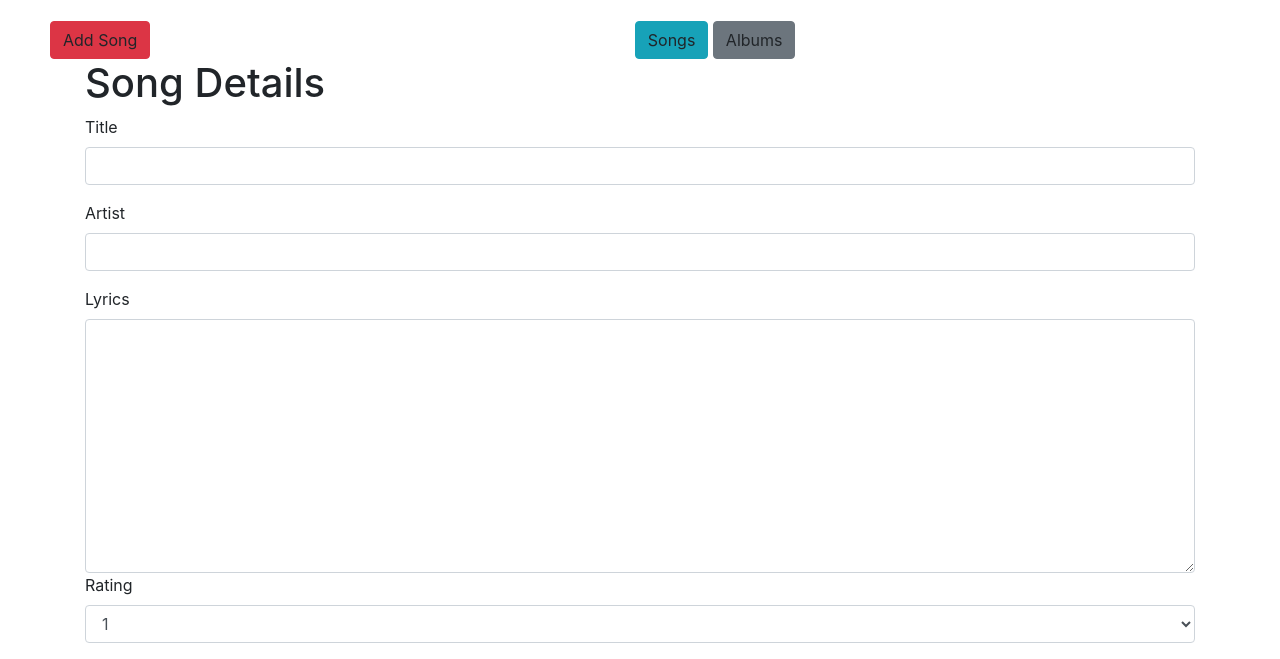
After one commit to chaolic6505/applemusicCDS, a Flask app: page /editSong in a window 1280 px wide. The commit adds this page. Shown: the part 655-1314 px from the top of the page. Run offline with Flask 2, Linux system fonts and the light colour scheme; some libraries are stand-ins or nearby versions.

Commit message:
modulize and finished song details page

```diff
--- a/server.py
+++ b/server.py
@@ -74,6 +74,10 @@ def index():
     # return render_template('index.html')
 
 
+@app.route('/editSong')
+def edit_song():
+    return render_template('modifySongDetails.html')
+
 # @app.route('/', methods=['GET', 'POST'])
 # def index():
 #     search = User(request.form)
--- a/static/style.css
+++ b/static/style.css
@@ -1,3 +1,51 @@
+a:hover {
+    -webkit-animation: zomg 0.5s infinite;
+    animation: zomg 0.5s infinite;
+}
+
+@-webkit-keyframes zomg {
+    0%,
+    100% {
+        color: #7ccdea;
+    }
+    16% {
+        color: #0074d9;
+    }
+    32% {
+        color: #2ecc40;
+    }
+    48% {
+        color: #ffdc00;
+    }
+    64% {
+        color: #b10dc9;
+    }
+    80% {
+        color: #ff4136;
+    }
+}
+
+@keyframes zomg {
+    0%,
+    100% {
+        color: #7ccdea;
+    }
+    16% {
+        color: #0074d9;
+    }
+    32% {
+        color: #2ecc40;
+    }
+    48% {
+        color: #ffdc00;
+    }
+    64% {
+        color: #b10dc9;
+    }
+    80% {
+        color: #ff4136;
+    }
+}
 .function-bar {
     margin-top: 20px;
     display: flex;
--- /dev/null
+++ b/templates/header.html
@@ -0,0 +1,71 @@
+<!DOCTYPE html>
+<html lang="en">
+	<head>
+		<meta charset="UTF-8" />
+		<meta name="viewport" content="width=device-width, initial-scale=1.0" />
+		<link
+			rel="stylesheet"
+			href="https://stackpath.bootstrapcdn.com/bootstrap/4.4.1/css/bootstrap.min.css"
+			integrity="sha384-Vkoo8x4CGsO3+Hhxv8T/Q5PaXtkKtu6ug5TOeNV6gBiFeWPGFN9MuhOf23Q9Ifjh"
+			crossorigin="anonymous"
+		/>
+		<link rel="stylesheet" href="{{ url_for('static', filename='style.css') }}" />
+		<title>Document</title>
+	</head>
+
+	<body>
+		<div class="navbar">
+			<div class="media-button">
+				<nav>
+					<img src="{{ url_for('static', filename='rendom.png') }}" alt="" />
+					<img src="{{ url_for('static', filename='back.png') }}" alt="" />
+					<img src="{{ url_for('static', filename='play.png') }}" alt="" />
+					<img src="{{ url_for('static', filename='skip.png') }}" alt="" />
+					<img src="{{ url_for('static', filename='repeat.png') }}" alt="" />
+				</nav>
+			</div>
+
+			<div class="music-info">
+				<img src="{{ url_for('static', filename='apple.png') }}" alt="" />
+			</div>
+
+			<div class="volumn">
+				<img src="{{ url_for('static', filename='volumn.png') }}volumn.png" alt="" />
+				<input type="range" min="1" max="100" value="50" />
+			</div>
+
+			<div class="signin-button">
+				<a type="button" class="btn btn-success">Sign In</a>
+			</div>
+		</div>
+
+		<div class="function-bar">
+			<nav class="add-song">
+				<a type="button" class="btn btn-danger">Add Song</a>
+			</nav>
+			<div class="switch">
+				<a type="button" class="btn btn-info">Songs</a>
+				<a type="button" class="btn btn-secondary">Albums</a>
+			</div>
+		</div>
+
+
+        {% block content %}{% endblock %}
+
+		<script
+			src="https://code.jquery.com/jquery-3.4.1.slim.min.js"
+			integrity="sha384-J6qa4849blE2+poT4WnyKhv5vZF5SrPo0iEjwBvKU7imGFAV0wwj1yYfoRSJoZ+n"
+			crossorigin="anonymous"
+		></script>
+		<script
+			src="https://cdn.jsdelivr.net/npm/popper.js@1.16.0/dist/umd/popper.min.js"
+			integrity="sha384-Q6E9RHvbIyZFJoft+2mJbHaEWldlvI9IOYy5n3zV9zzTtmI3UksdQRVvoxMfooAo"
+			crossorigin="anonymous"
+		></script>
+		<script
+			src="https://stackpath.bootstrapcdn.com/bootstrap/4.4.1/js/bootstrap.min.js"
+			integrity="sha384-wfSDF2E50Y2D1uUdj0O3uMBJnjuUD4Ih7YwaYd1iqfktj0Uod8GCExl3Og8ifwB6"
+			crossorigin="anonymous"
+		></script>
+	</body>
+</html>
--- /dev/null
+++ b/templates/modifySongDetails.html
@@ -0,0 +1,43 @@
+{% extends "header.html" %}{% block content %}
+<div class="container">
+	<h1>Song Details</h1>
+	<form>
+		<div class="form-group">
+			<label for="exampleFormControlInput1">Title</label>
+			<input
+				type="email"
+				class="form-control"
+				id="exampleFormControlInput1"
+				placeholder=""
+			/>
+		</div>
+		<div class="form-group">
+			<label for="exampleFormControlInput1">Artist</label>
+			<input
+				type="email"
+				class="form-control"
+				id="exampleFormControlInput1"
+				placeholder=""
+			/>
+		</div>
+		<div class="form-group">
+			<label for="exampleFormControlInput1">Lyrics</label>
+			<textarea
+				rows="10"
+				class="form-control"
+				id="exampleFormControlInput1"
+				placeholder=""
+			/>
+		</textarea>
+		<div class="form-group">
+			<label for="exampleFormControlSelect1">Rating</label>
+			<select class="form-control" id="exampleFormControlSelect1">
+				<option>1</option>
+				<option>2</option>
+				<option>3</option>
+				<option>4</option>
+			</select>
+		</div>
+	</form>
+</div>
+{% endblock content %}
```
Also changed, not shown: templates/finalIndex.html (+3 -100 lines), example.sqlite, templates/album.html (added), templates/layout.html (added).
